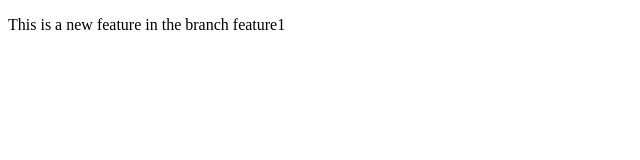
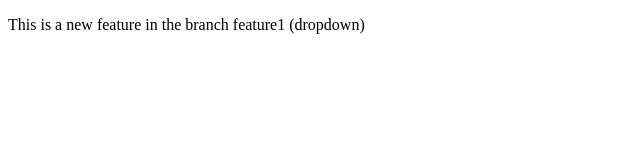
Before and after one commit to ShaktiStark/localrepo, a plain HTML site: page index.html in a window 1280 px wide. Shown: the whole page, without its empty margins (0-640 px from the left). Drawn offline with Linux system fonts and the light colour scheme.

Commit message:
added dropdown

```diff
--- a/index.html
+++ b/index.html
@@ -6,7 +6,7 @@
     <title>hello shakti</title>
 </head>
 <body>
-    <p>This is a new feature in the branch feature1</p>
+    <p>This is a new feature in the branch feature1 (dropdown)</p>
 
 </body>
 </html>
```
